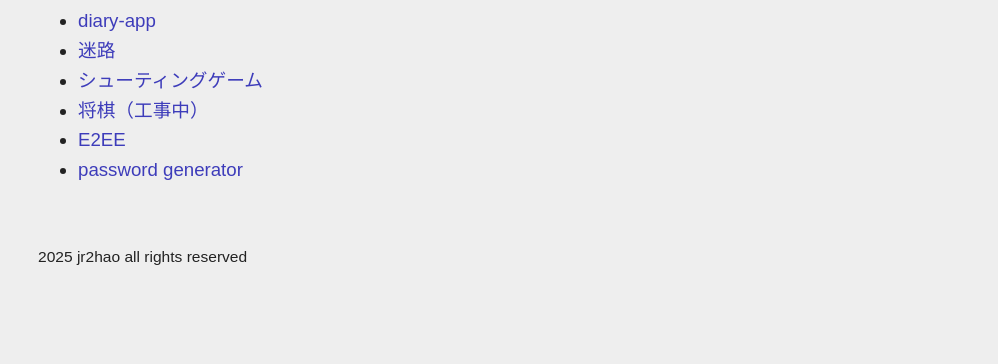
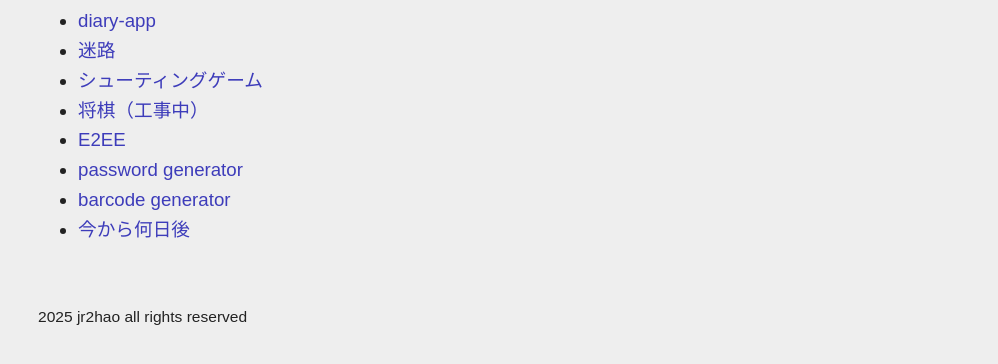
Before and after one commit to purewhite404/vibecoding, a plain HTML site: page index.html in a window 1280 px wide. Shown: the part 184-548 px from the top of the page, without its empty margins (282-1280 px from the left). Drawn offline with Linux system fonts and the light colour scheme.

Commit message:
add date-cal item

```diff
--- a/index.html
+++ b/index.html
@@ -14,6 +14,8 @@
     <li><a href="./shogi">将棋（工事中）</a></li>
     <li><a href="./E2EE/frontend/public/index.html">E2EE</a></li>
     <li><a href="./gen-pass">password generator</a></li>
+    <li><a href="./barcode">barcode generator</a></li>
+    <li><a href="./date-calc">今から何日後</a></li>
   </ul>
   <div class="dark-mode-buttons">
         <button class="dark-mode-button" id="dark-mode-on"><img src="http://jr2hao.dev/dark_mode.svg" width="24" height="24" alt="Dark mode" aria-label="dark mode toggle" title="Dark mode"></button>
```
